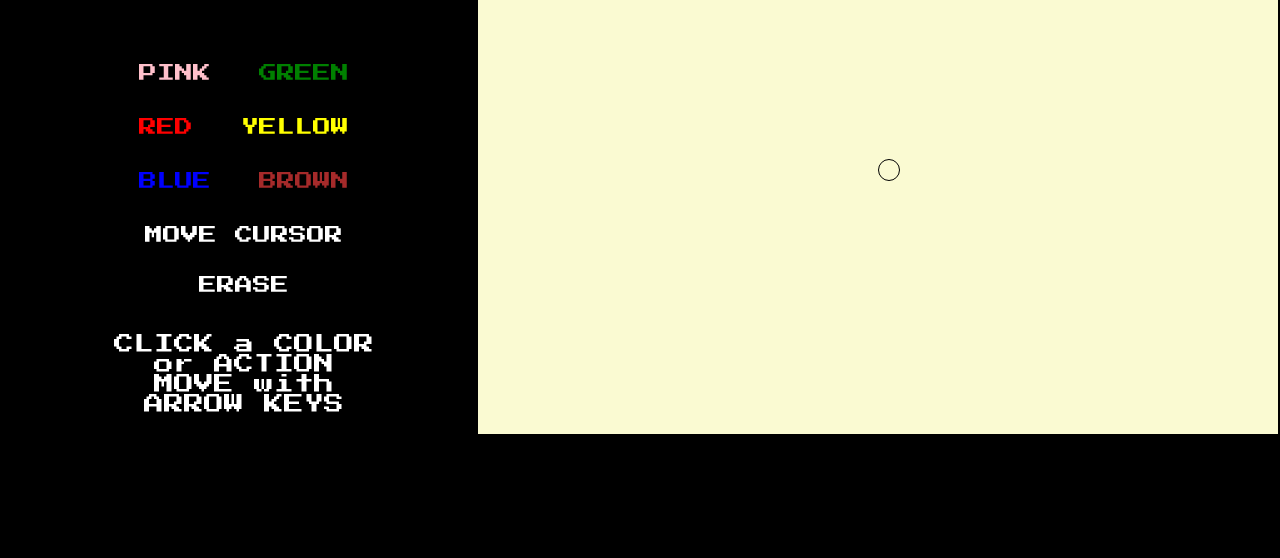
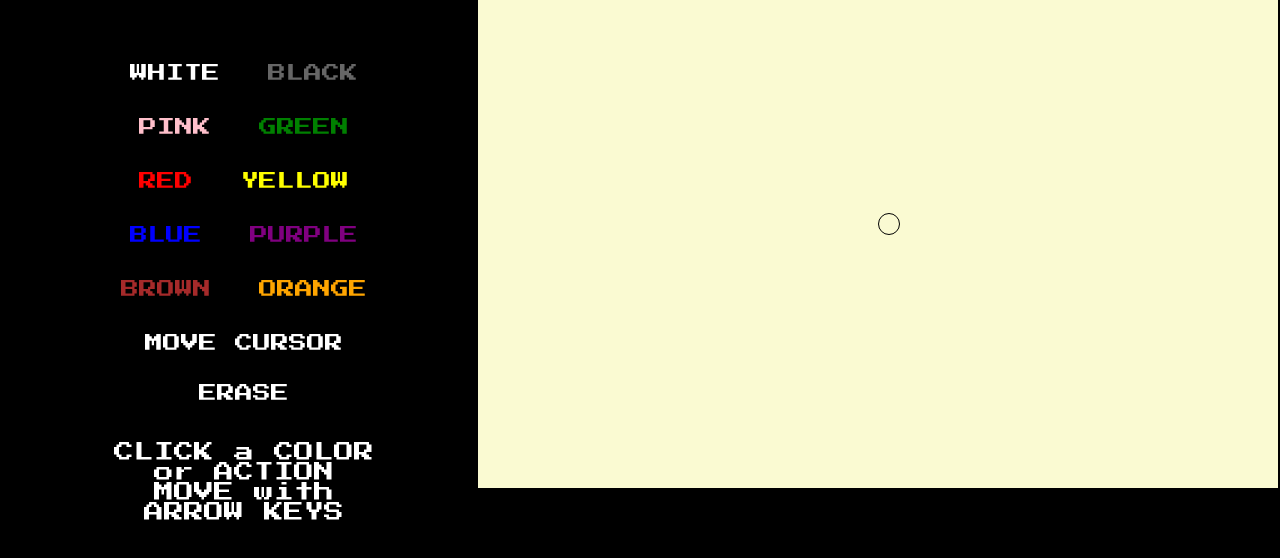
Before and after one commit to cchromak/Draw-A-Sketch, a plain HTML site: page index.html in a window 1280 px wide. Shown: the part 206-764 px from the top of the page. Drawn offline with Linux system fonts and the light colour scheme.

Commit message:
Added color options

```diff
--- a/index.html
+++ b/index.html
@@ -19,6 +19,12 @@
                     </tr>
                     <tr>
                         <td>
+                            <button id="white" onclick="changeWhite()">WHITE</button>
+                            <button id="black" onclick="changeBlack()">BLACK</button>
+                        </td>
+                    </tr>
+                    <tr>
+                        <td>
                             <button id="pink" onclick="changePink()">PINK</button>
                             <button id="green" onclick="changeGreen()">GREEN</button>
                         </td>
@@ -32,7 +38,13 @@
                     <tr>
                         <td>
                             <button id="blue" onclick="changeBlue()">BLUE</button>
+                            <button id="purple" onclick="changePurple()">PURPLE</button>
+                        </td>
+                    </tr>
+                    <tr>
+                        <td>
                             <button id="brown" onclick="changeBrown()">BROWN</button>
+                            <button id="orange" onclick="changeOrange()">ORANGE</button>
                         </td>
                     </tr>
                     <tr>
--- a/script.js
+++ b/script.js
@@ -45,32 +45,60 @@ function moveDown(){
     }
 }
 
+function changeWhite(){
+    pen.style.backgroundColor = "white";
+    pen.style.border = "1px solid black";
+}
+
+function changeBlack(){
+    pen.style.backgroundColor = "black";
+    pen.style.border = "1px solid white";
+}
+
+
 function changePink(){
     pen.style.backgroundColor = "pink";
+    pen.style.border = "1px solid black";
 }
 
 function changeRed(){
     pen.style.backgroundColor = "red";
+    pen.style.border = "1px solid black";
 }
 
 function changeGreen(){
     pen.style.backgroundColor = "green";
+    pen.style.border = "1px solid black";
 }
 
 function changeYellow(){
     pen.style.backgroundColor = "yellow";
+    pen.style.border = "1px solid black";
 }
 
 function changeBlue(){
     pen.style.backgroundColor = "blue";
+    pen.style.border = "1px solid black";
+}
+
+function changePurple(){
+    pen.style.backgroundColor = "purple";
+    pen.style.border = "1px solid black";
 }
 
 function changeBrown(){
     pen.style.backgroundColor = "brown";
+    pen.style.border = "1px solid black";
+}
+
+function changeOrange(){
+    pen.style.backgroundColor = "orange";
+    pen.style.border = "1px solid black";
 }
 
 function moveCursor(){
     pen.style.backgroundColor ="rgba(0, 0, 0, 0)";
+    pen.style.border = "1px solid black";
 }
 
 function erase(){
--- a/style.css
+++ b/style.css
@@ -21,8 +21,20 @@ button {
     margin: 10px;
 }
 
-#instructions {
-    font-size: 20px;
+#white {
+    color: white;
+}
+
+#white:hover {
+    background-color: rgb(53, 53, 53);
+}
+
+#black {
+    color: rgb(102, 102, 102);
+}
+
+#black:hover {
+    background-color: rgb(53, 53, 53);
 }
 
 #pink {
@@ -70,6 +82,22 @@ button {
 }
 
 #brown:hover {
+    background-color: rgb(53, 53, 53);
+}
+
+#purple {
+    color: purple;
+}
+
+#purple:hover {
+    background-color: rgb(53, 53, 53);
+}
+
+#orange {
+    color: orange;
+}
+
+#orange:hover {
     background-color: rgb(53, 53, 53);
 }
 
@@ -128,6 +156,11 @@ td {
 
 }
 
+#instructions {
+    font-size: 20px;
+}
+
+
 table {
     padding-top: 20px;
 }
```
